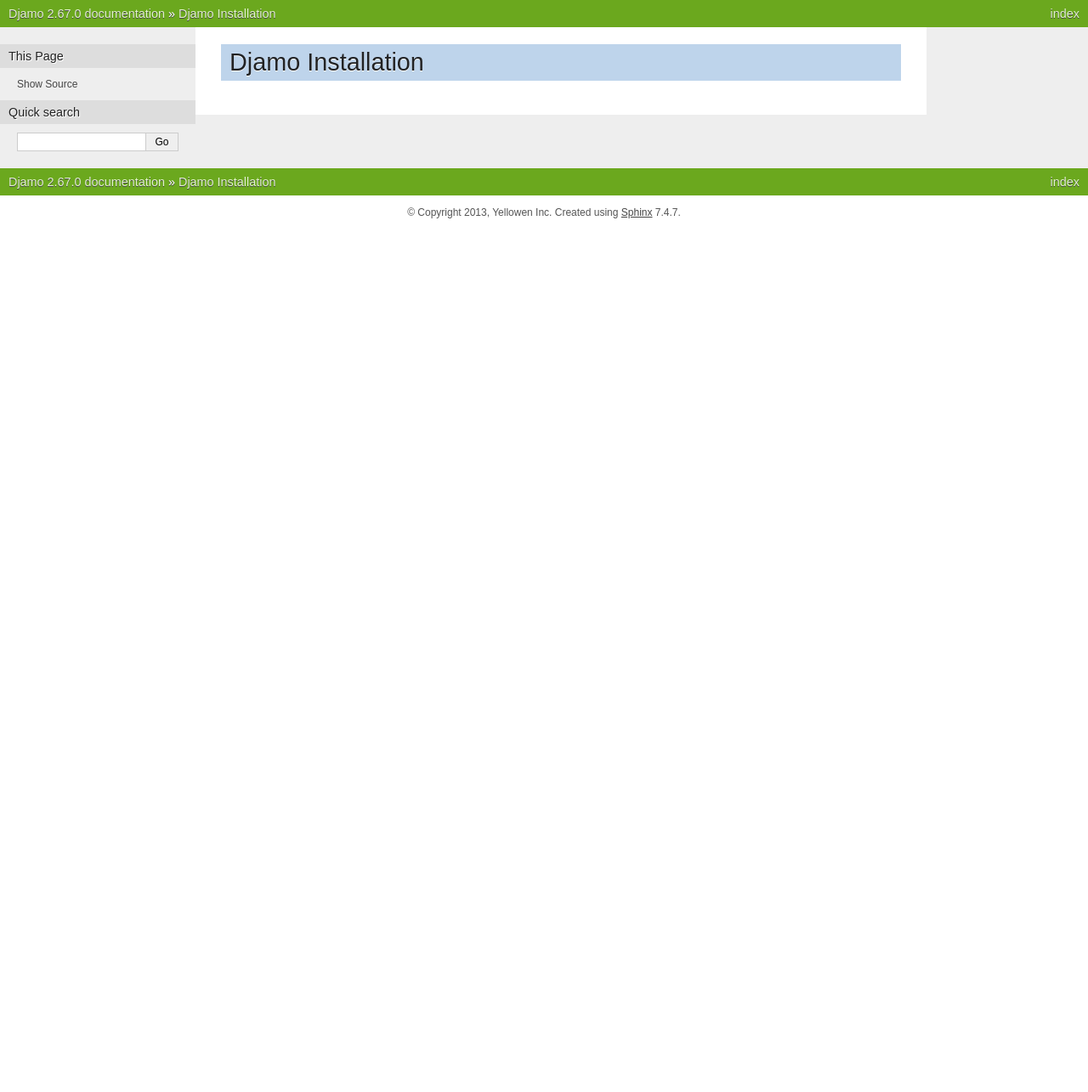
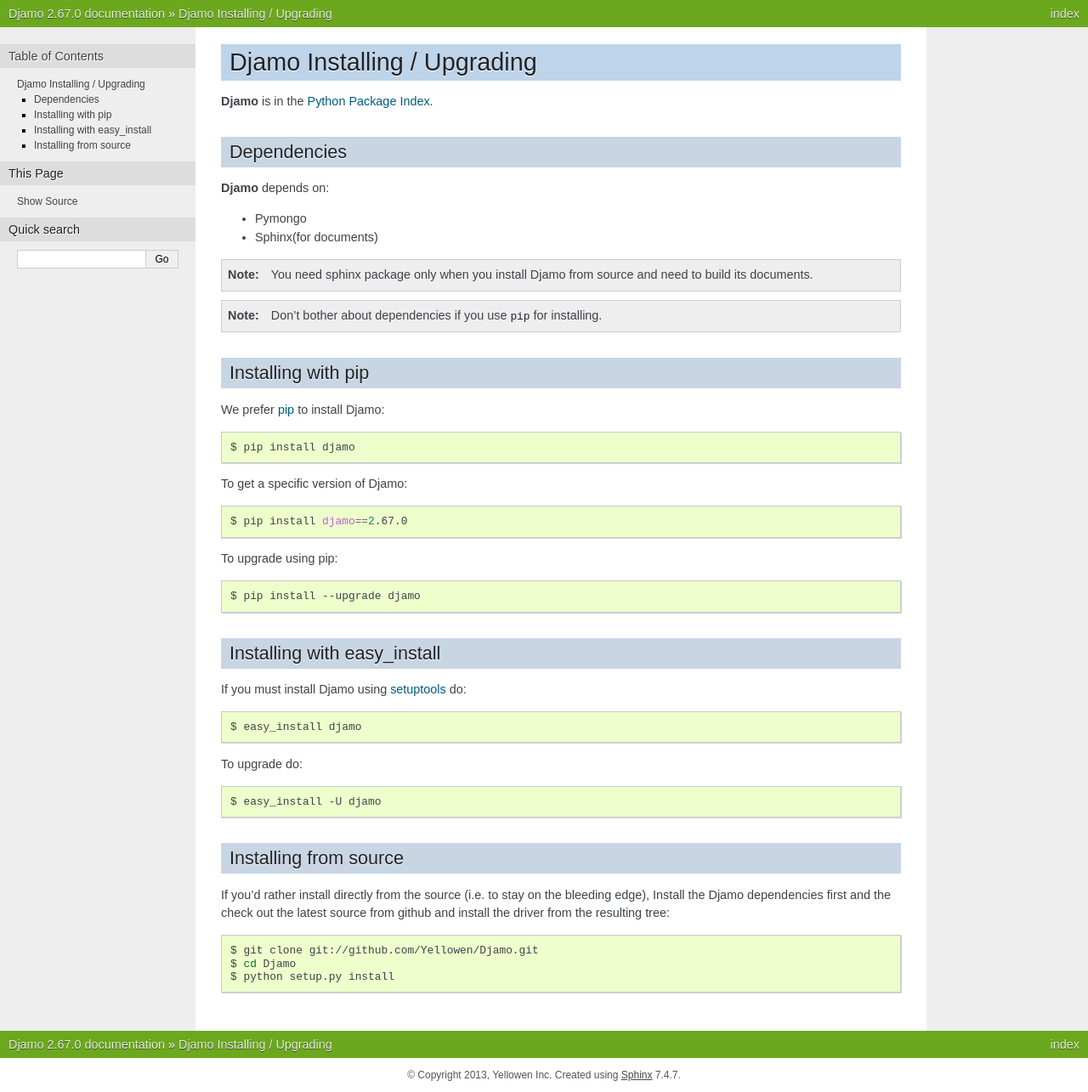
Before and after one commit to Yellowen/Djamo, a Sphinx documentation site: the page built from docs/source/installation.rst, in a window 1280 px wide. Shown: the whole page at 85% size. Built offline with Sphinx 7.4.7, drawn with Linux system fonts in a browser that asks for light colours; before the commit the page ends 900 px from its top, so only the background shows below that.

Commit message:
installation document added

```diff
--- a/docs/source/index.rst
+++ b/docs/source/index.rst
@@ -30,7 +30,7 @@ Welcome to Djamo's documentation!
 Report Bugs
 -----------
 You can report bugs and request features in our issue tracker in `github <https://github.com/Yellowen/Djamo/issues>`_.
-Indices and tables
+If you find any mistakes in this document please report them too.
 
 Contribute
 ----------
--- a/docs/source/installation.rst
+++ b/docs/source/installation.rst
@@ -1,2 +1,59 @@
-Djamo Installation
-==================
+Djamo Installing / Upgrading
+============================
+.. highlight:: bash
+
+**Djamo** is in the `Python Package Index
+<http://pypi.python.org/pypi/pymongo/>`_.
+
+Dependencies
+------------
+**Djamo** depends on:
+
+* Pymongo
+* Sphinx(for documents)
+
+.. note:: You need sphinx package only when you install Djamo from source and
+          need to build its documents.
+
+.. note:: Don't bother about dependencies if you use ``pip`` for installing.
+
+Installing with pip
+-------------------
+
+We prefer `pip <http://pypi.python.org/pypi/pip>`_
+to install Djamo::
+
+  $ pip install djamo
+
+To get a specific version of Djamo::
+
+  $ pip install djamo==2.67.0
+
+To upgrade using pip::
+
+  $ pip install --upgrade djamo
+
+Installing with easy_install
+----------------------------
+
+If you must install Djamo using
+`setuptools <http://pypi.python.org/pypi/setuptools>`_ do::
+
+  $ easy_install djamo
+
+To upgrade do::
+
+  $ easy_install -U djamo
+
+
+Installing from source
+----------------------
+
+If you'd rather install directly from the source (i.e. to stay on the
+bleeding edge), Install the Djamo dependencies first and the check out
+the latest source from github and install the
+driver from the resulting tree::
+
+  $ git clone git://github.com/Yellowen/Djamo.git
+  $ cd Djamo
+  $ python setup.py install
```
